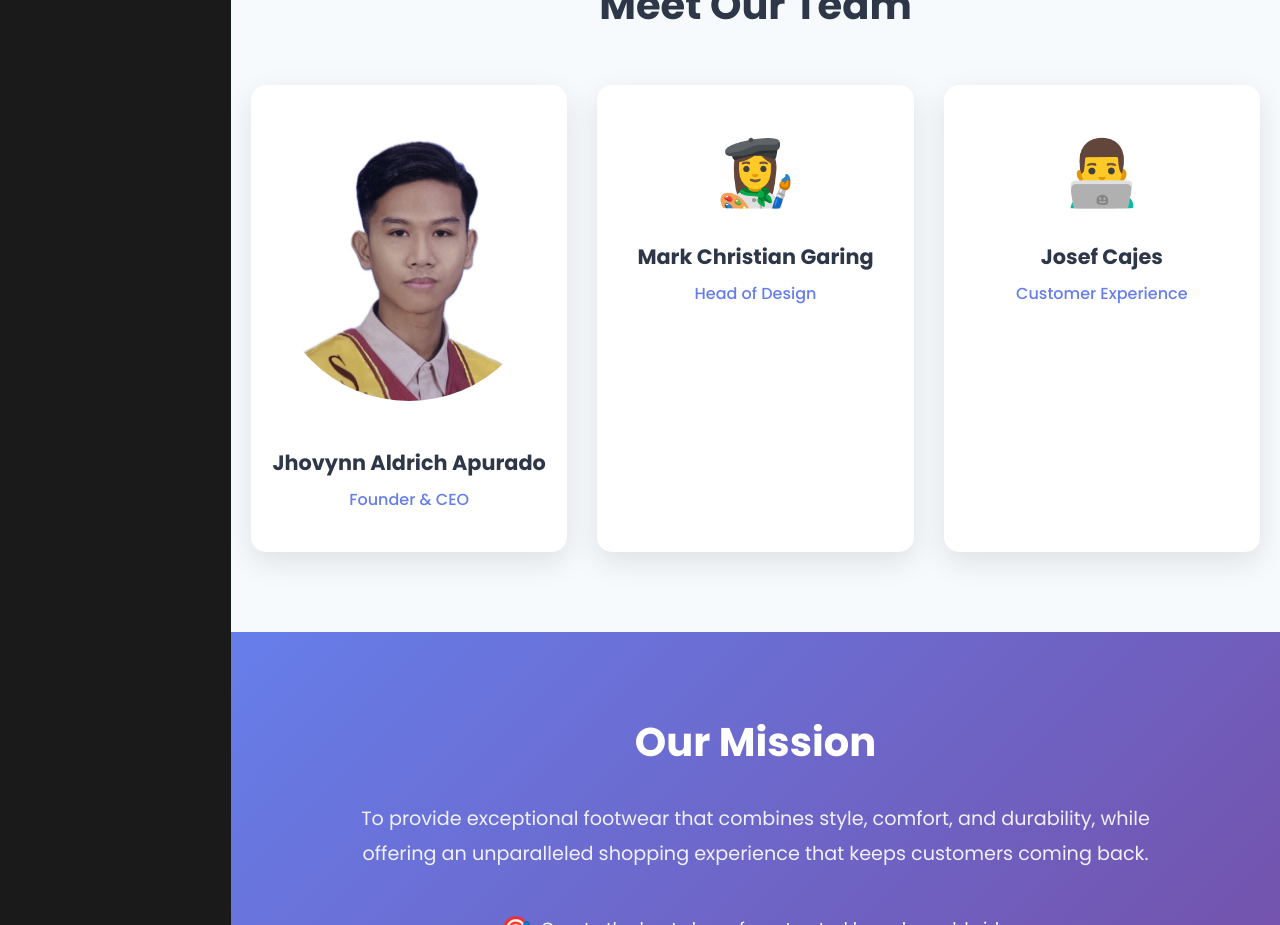
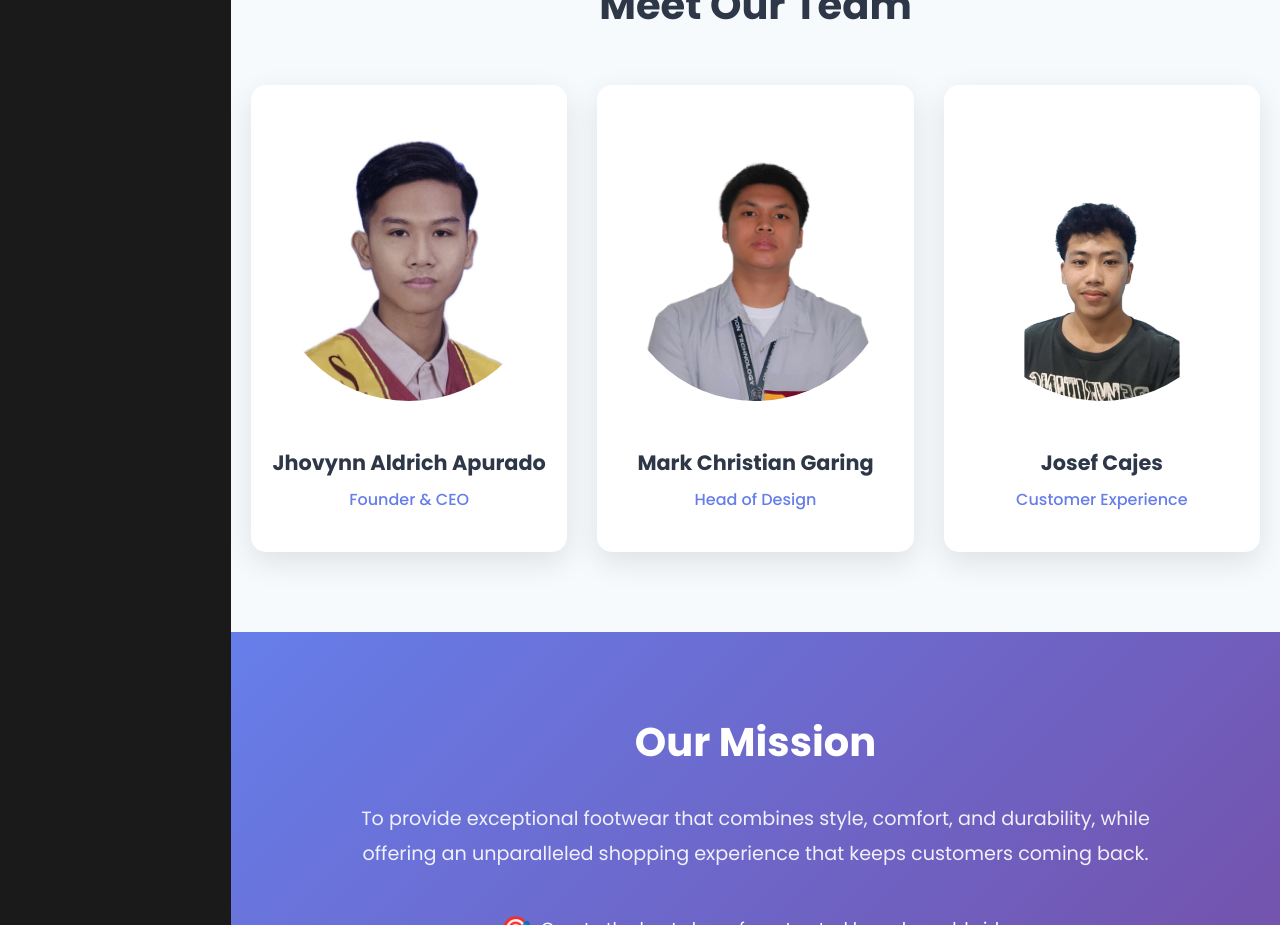
Before and after one commit to vyn23232/IndustryE, a React (Vite) app in the folder ecommerce/: page /about in a window 1280 px wide. Shown: the part 2720-3645 px from the top of the page. Built offline with nearby package versions, Linux system fonts and the light colour scheme.

Commit message:
profileimage

```diff
--- a/ecommerce/src/pages/AboutPage.jsx
+++ b/ecommerce/src/pages/AboutPage.jsx
@@ -4,6 +4,9 @@ import StatCard from '../components/StatCard'
 import ValueCard from '../components/ValueCard'
 import TeamMemberCard from '../components/TeamMemberCard'
 import vynImage from '../assets/images/vyn.jpg'
+import markImage from '../assets/images/GaringProfile.png'
+import josefImage from '../assets/images/CajesProfile.png'
+
 
 const AboutPage = () => {
   const stats = [
@@ -38,8 +41,8 @@ const AboutPage = () => {
 
   const team = [
     { name: 'Jhovynn Aldrich Apurado', role: 'Founder & CEO', emoji: '👨‍💼', image: vynImage },
-    { name: 'Mark Christian Garing', role: 'Head of Design', emoji: '👩‍🎨' },
-    { name: 'Josef Cajes', role: 'Customer Experience', emoji: '👨‍💻' },
+    { name: 'Mark Christian Garing', role: 'Head of Design', emoji: '👩‍🎨', image: markImage},
+    { name: 'Josef Cajes', role: 'Customer Experience', emoji: '👨‍💻', image: josefImage },
   ]
 
   return (
```
Also changed, not shown: ecommerce/src/assets/images/CajesProfile.png (added), ecommerce/src/assets/images/GaringProfile.png (added).
